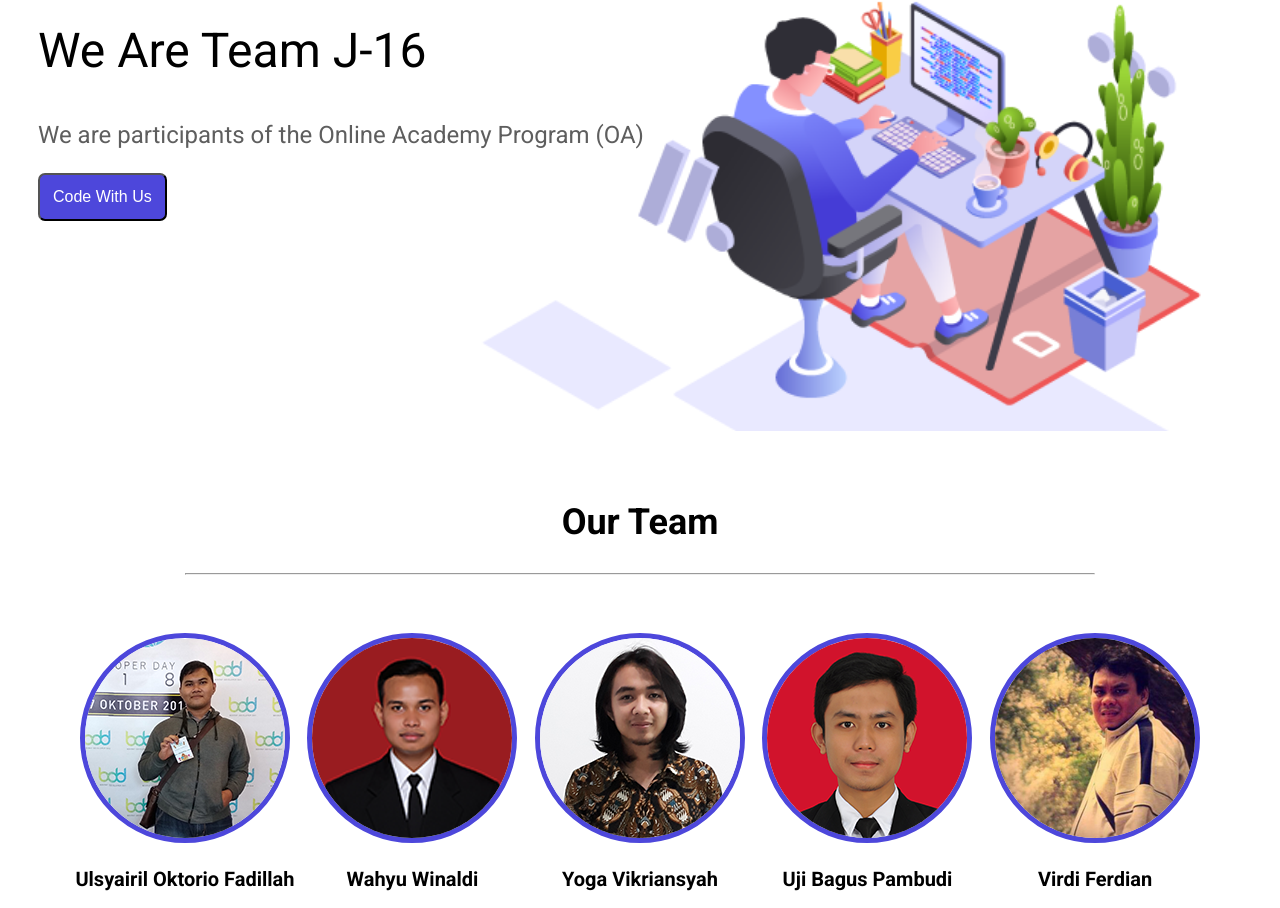
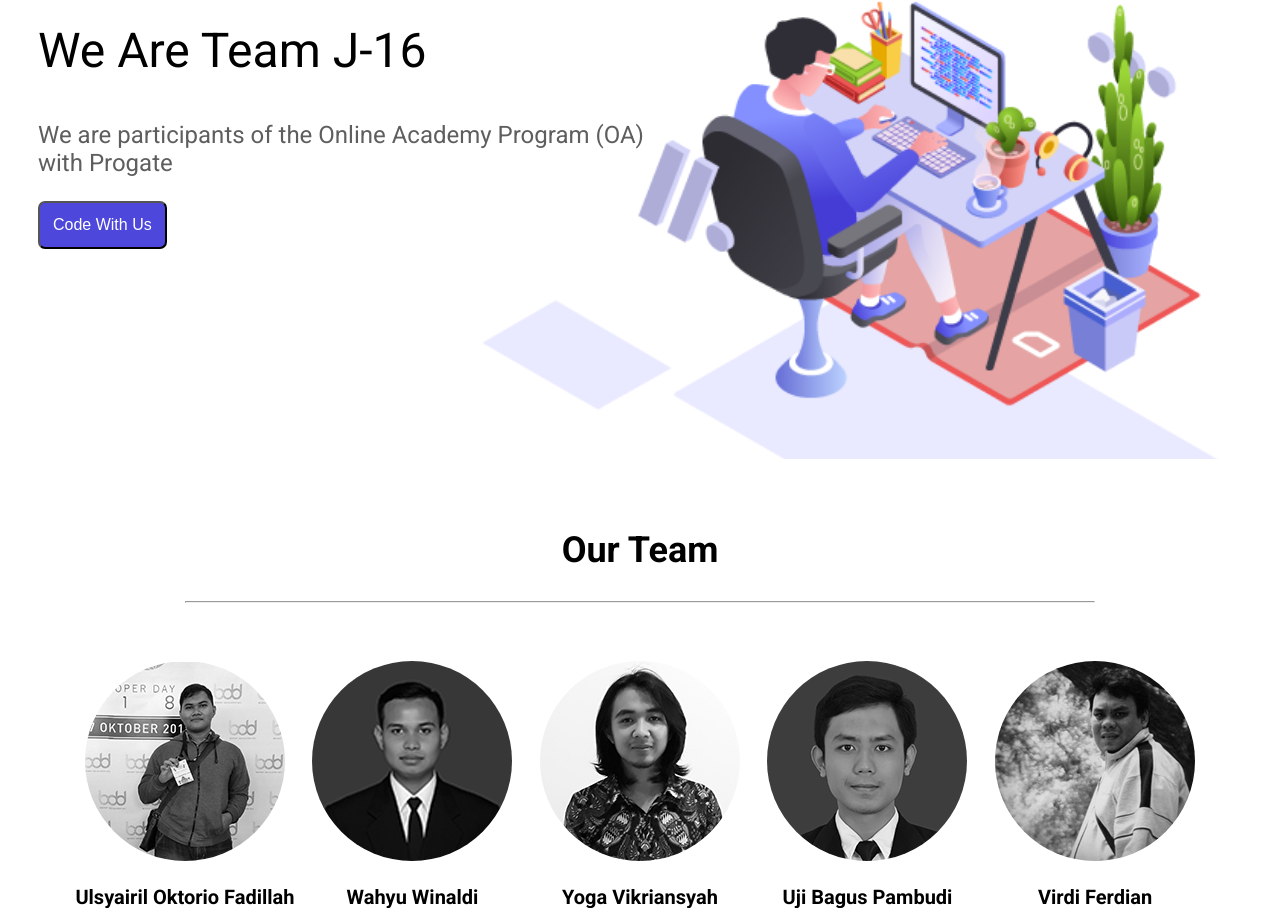
Before and after one commit to Ulsyairil/project-j16, a plain HTML site: page index.html in a window 1280 px wide. Shown: the part 213-1121 px from the top of the page. Drawn offline with Linux system fonts and the light colour scheme.

Commit message:
Memperbaiki p tag di header

```diff
--- a/index.html
+++ b/index.html
@@ -48,7 +48,7 @@
                 <h1 class="animated fadeInLeft">We Are Team J-16</h1>
             </div>
             <div class="header-content">
-                <p class="animated fadeInLeft">We are participants of the Online Academy Program (OA)</p>
+                <p class="animated fadeInLeft">We are participants of the Online Academy Program (OA) with Progate</p>
             </div>
             <a href="#our-team" class="animated fadeInLeft">
                 <button type="button" class="header-btn hvr-shadow">
--- a/responsive.css
+++ b/responsive.css
@@ -20,7 +20,7 @@
 
   .header-container {
     padding: 130px 30px;
-    padding-right: 300px;
+    padding-right: 350px;
   }
 
   .header-title h1 {
--- a/style.css
+++ b/style.css
@@ -103,7 +103,7 @@ body {
   display: flex;
   flex-direction: column;
   padding: 210px 30px;
-  padding-right: 500px;
+  padding-right: 600px;
 }
 
 .header-title h1 {
@@ -184,7 +184,11 @@ body {
 
 .fotomember {
   border-radius: 50%;
-  border: 5px solid #4d47db;
+  filter: grayscale(100%);
+}
+
+.fotomember:hover {
+  filter: none;
 }
 
 .iconsosmed {
```
